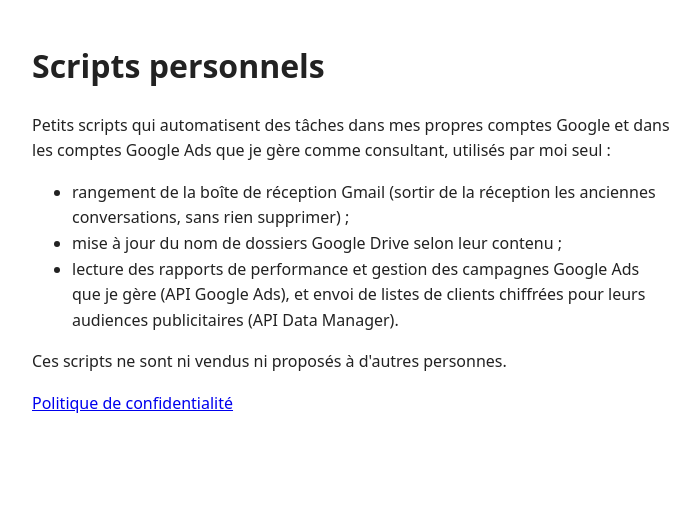
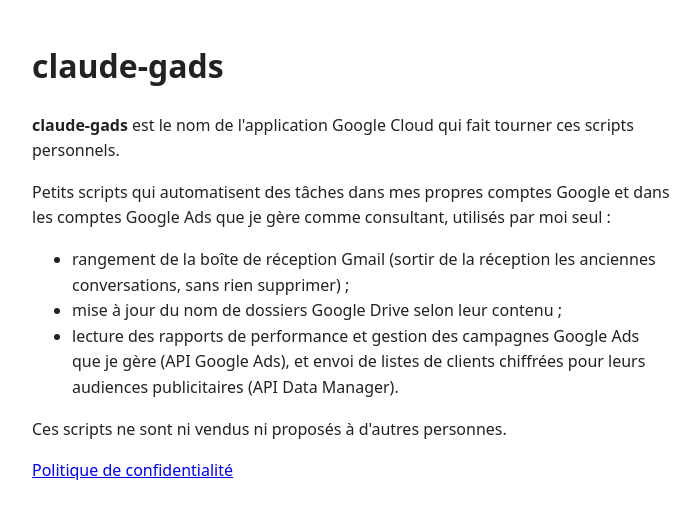
Before and after one commit to leszeus-debug/scripts-perso, a plain HTML site: page index.html in a window 1280 px wide. Shown: the whole page, without its empty margins (288-988 px from the left). Drawn offline with Linux system fonts and the light colour scheme.

Commit message:
Nom de l'application claude-gads et fichier de vérification Search Console
Co-Authored-By: Claude Opus 5.5 <noreply@anthropic.com>

```diff
--- a/index.html
+++ b/index.html
@@ -3,11 +3,12 @@
 <head>
 <meta charset="utf-8">
 <meta name="viewport" content="width=device-width, initial-scale=1">
-<title>Scripts personnels</title>
+<title>claude-gads : scripts personnels</title>
 <style>body{font-family:system-ui,sans-serif;max-width:640px;margin:40px auto;padding:0 16px;line-height:1.6;color:#222;background:#fff}</style>
 </head>
 <body>
-<h1>Scripts personnels</h1>
+<h1>claude-gads</h1>
+<p><strong>claude-gads</strong> est le nom de l'application Google Cloud qui fait tourner ces scripts personnels.</p>
 <p>Petits scripts qui automatisent des tâches dans mes propres comptes Google et dans les comptes Google Ads que je gère comme consultant, utilisés par moi seul :</p>
 <ul>
 <li>rangement de la boîte de réception Gmail (sortir de la réception les anciennes conversations, sans rien supprimer) ;</li>
```
Also changed, not shown: google797f552883c2e6d5.html (added, +1 -0 lines).
